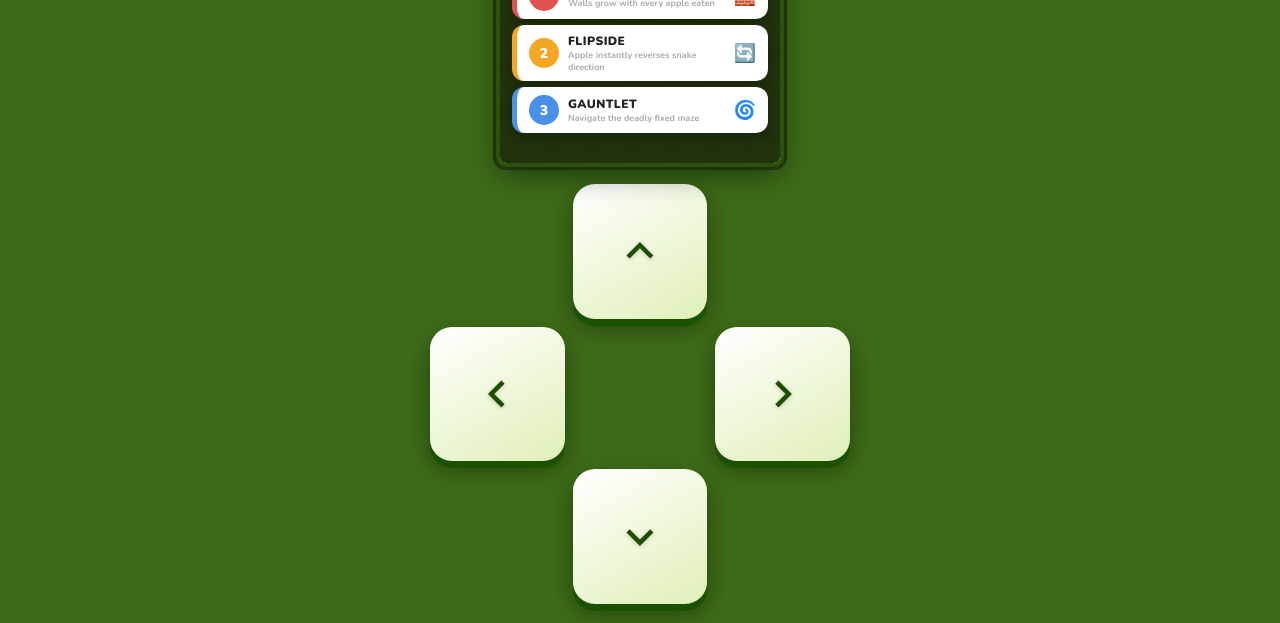
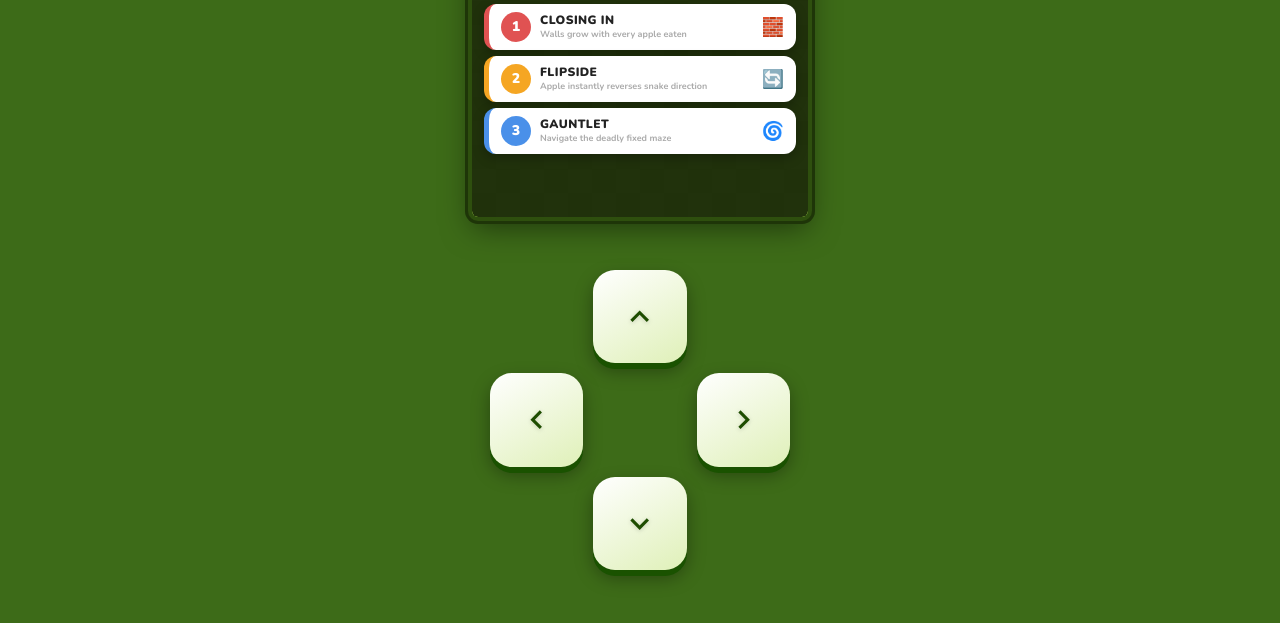
Before and after one commit to UDAY2031/Projects, a plain HTML site: page index.html in a window 1280 px wide. Shown: the part 177-800 px from the top of the page. Drawn offline with nearby package versions, Linux system fonts and the light colour scheme.

Commit message:
Update index.html

```diff
--- a/index.html
+++ b/index.html
@@ -47,7 +47,7 @@ html,body{
   flex-shrink:0;
   display:flex;align-items:center;justify-content:center;
   width:100%;
-  padding:6px 8px 4px;
+  padding:5px 8px 4px;
 }
 #board-frame{
   position:relative;flex-shrink:0;
@@ -128,31 +128,31 @@ canvas{display:block;}
   opacity:0;border-radius:6px;
 }
 
-/* ── DPAD — fills ALL remaining space ── */
+/* ── DPAD — fills remaining space, sensibly capped ── */
 #dpad-wrap{
   flex:1;
   display:flex;align-items:center;justify-content:center;
   width:100%;
   min-height:0;
-  padding:4px 12px 10px;
+  padding:4px 16px 10px;
 }
 #dpad{
   display:grid;
   grid-template:". U ." "L C R" ". D .";
   grid-template-columns:1fr 1fr 1fr;
   grid-template-rows:1fr 1fr 1fr;
-  gap:8px;
-  width:100%;
-  height:100%;
-  max-width:420px;
-  max-height:420px;
+  gap:clamp(5px,1.5vw,10px);
+  width:min(100%, min(100vh - 240px, 72vw));
+  height:min(100%, min(100vh - 240px, 72vw));
+  max-width:300px;
+  max-height:300px;
 }
 .dp{
   background:linear-gradient(150deg,#ffffff 0%,#dff0b8 100%);
   border:none;border-radius:22px;
   display:flex;align-items:center;justify-content:center;
   cursor:pointer;
-  box-shadow:0 7px 0 #1a5200,0 9px 22px rgba(0,0,0,.38);
+  box-shadow:0 6px 0 #1a5200,0 8px 18px rgba(0,0,0,.35);
   transition:box-shadow .05s,transform .05s,background .05s;
   touch-action:none;
   -webkit-user-select:none;
@@ -160,7 +160,7 @@ canvas{display:block;}
 }
 .dp:active,.dp.pr{
   box-shadow:0 2px 0 #1a5200,0 3px 8px rgba(0,0,0,.22);
-  transform:translateY(5px);
+  transform:translateY(4px);
   background:linear-gradient(150deg,#eef8d0 0%,#c8e098 100%);
 }
 .dp svg{width:40%;height:40%;fill:#1e4d00;filter:drop-shadow(0 1px 2px rgba(0,0,0,.18));}
@@ -330,18 +330,29 @@ document.addEventListener('visibilitychange',()=>{
 
 // ── Layout ────────────────────────────────────────────────
 function layout(){
-  const hdrH=document.getElementById('hdr').offsetHeight||50;
-  const remaining=window.innerHeight-hdrH;
-  // Board takes up ~40% of remaining, dpad gets ~60%
-  const boardMaxH=Math.floor(remaining*0.40)-18;
-  const boardMaxW=window.innerWidth-20;
-  GS=Math.max(10,Math.min(Math.floor(boardMaxH/GN),Math.floor(boardMaxW/GN)));
-  const W=GN*GS,H=GN*GS;
-  cvs.width=W;cvs.height=H;
-  const frame=document.getElementById('board-frame');
-  frame.style.width=W+'px';frame.style.height=H+'px';
-  const ba=document.getElementById('board-area');
-  ba.style.height=(H+18)+'px';
+  const hdrH = document.getElementById('hdr').offsetHeight || 50;
+  const totalH = window.innerHeight - hdrH;
+  const totalW = window.innerWidth;
+
+  // Target: board uses ~48% of height, rest goes to dpad
+  // But also cap board width so it's never wider than screen
+  const maxBoardH = Math.floor(totalH * 0.48) - 12;
+  const maxBoardW = totalW - 20;
+  GS = Math.max(10, Math.min(Math.floor(maxBoardH / GN), Math.floor(maxBoardW / GN)));
+
+  // On tall phones (aspect > 1.8) give board a bit less room so dpad is bigger
+  const aspect = window.innerHeight / window.innerWidth;
+  if(aspect > 1.8){
+    GS = Math.max(10, Math.min(Math.floor((totalH * 0.42) / GN), Math.floor(maxBoardW / GN)));
+  }
+
+  const W = GN * GS, H = GN * GS;
+  cvs.width = W; cvs.height = H;
+  const frame = document.getElementById('board-frame');
+  frame.style.width = W + 'px';
+  frame.style.height = H + 'px';
+  const ba = document.getElementById('board-area');
+  ba.style.height = (H + 14) + 'px';
   drawFrame();
 }
 
```
